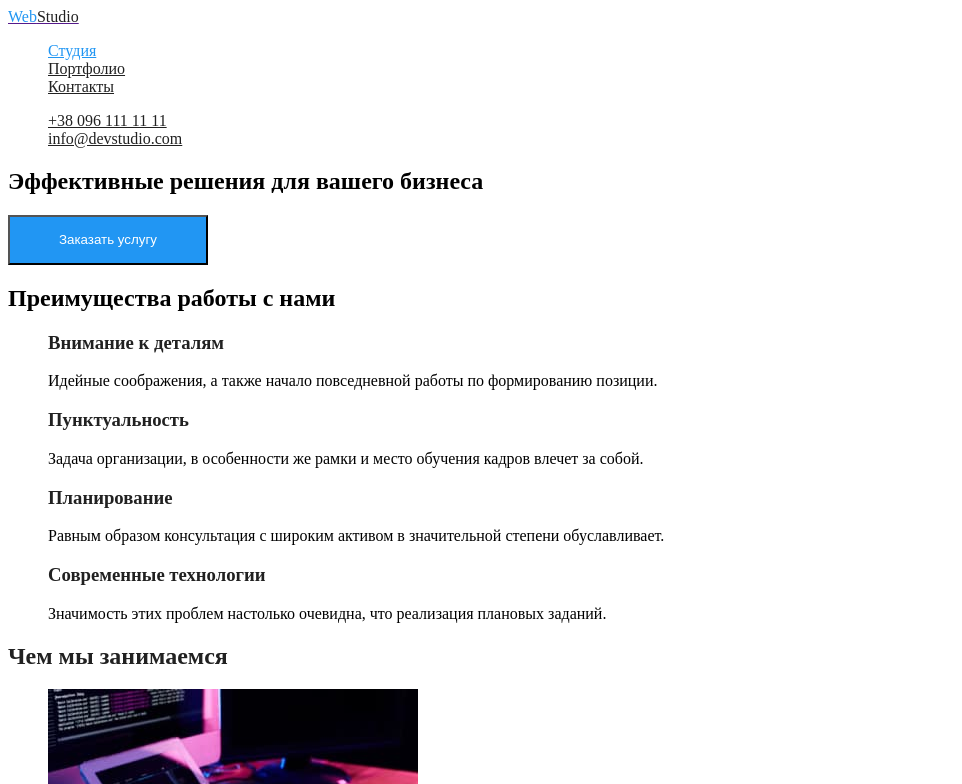
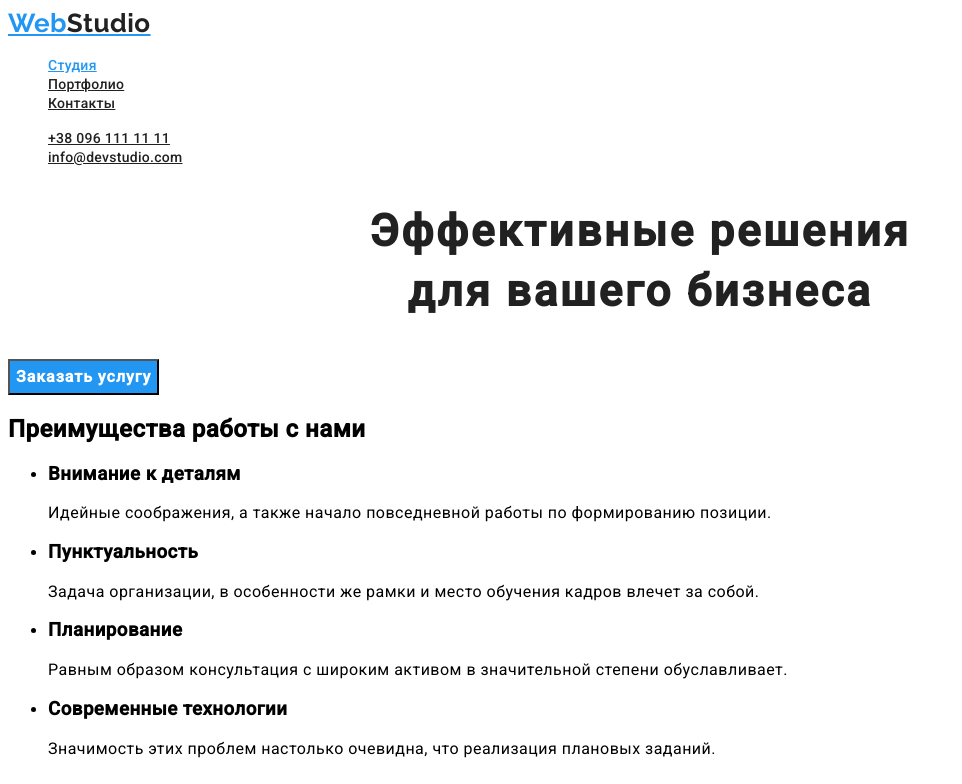
Before and after one commit to Chyharov/goit-markup-hw-02, a plain HTML site: page index.html in a window 1280 px wide. Shown: the top 784 px of the page, without its empty margins (0-962 px from the left). Drawn offline with Linux system fonts and the light colour scheme.

```diff
--- a/css/styles.css
+++ b/css/styles.css
@@ -13,10 +13,18 @@
 body {
   background-color: var(--primary-white-color)
   color: var(--primary-text-color);
+
+  font-family: 'Roboto', sans-serif;
+  letter-spacing: 0.03em;
 }
 
-.logo-blue {
+/* Logo */
+.logo {
+  font-family: 'Raleway', sans-serif;
   color: var(--accent-color);
+  font-weight: 700;
+  font-size: 26px;
+  line-height: 1.19;
 }
 
 .logo-black {
@@ -29,8 +37,17 @@
 
 /* навигация сайта */
 
+button {
+  font-family: inherit;
+}
+
 .site-nav .link {
   color: var(--title-text-color);
+
+  font-weight: 500;
+  font-size: 14px;
+  line-height: 1.14;
+  letter-spacing: 0.02em;
 }
 
 .site-nav .link:hover,
@@ -48,12 +65,24 @@
 }
 
 .hero-title {
+  color: var(--title-text-color);
+
+  font-weight: 900;
+  font-size: 44px;
+  line-height: 1.36;
+  text-align: center;
+  letter-spacing: 0.06em;
 }
 
 /* section */
 
 .section-title {
   color: var(--title-text-color);
+
+font-weight: 700;
+font-size: 36px;
+line-height: 1.7;
+text-align: center;
 }
 
 /* Features */
@@ -71,13 +100,17 @@
   color: var(--title-text-color);
   background-color: var(--primary-white-color);
 
-  width: 200px;
-  height: 50px;
+  font-weight: 700;
+  font-size: 16px;
+  line-height: 1.88;
+  letter-spacing: 0.06em;
+
 }
 
 .button.primary {
   color: var(--primary-white-color);
   background-color: var(--accent-color);
+  font-style: normal;
 }
 
 .button.secondary {
--- a/index.html
+++ b/index.html
@@ -5,7 +5,9 @@
     <meta http-equiv="X-UA-Compatible" content="IE=edge">
     <meta name="viewport" content="width=device-width, initial-scale=1.0">
     <title>Студия</title>
-    <link href="https://fonts.googleapis.com/css2?family=Roboto:wght@400;500;700;900&display=swap" rel="stylesheet" />
+    <link
+        href="https://fonts.googleapis.com/css2?family=Raleway:wght@700&family=Roboto:ital,wght@0,400;0,500;1,700;1,900&display=swap"
+        rel="stylesheet" />
     <link rel="stylesheet" href="./css/styles.css" />
 </head>
 
@@ -14,10 +16,7 @@
     <!-- Шапка сайта -->
     <header>
         <nav>
-            <a href="" class="logo">
-                <span class="logo-blue">Web</span><span class="logo-black">Studio</span>
-            </a>
-
+            <a href="" class="logo">Web<span class="logo-black">Studio</span></a>
             <ul class="site-nav list">
                 <li><a href="" class="link curred">Студия</a></li>
                 <li><a href="./portfolio.html" class="link">Портфолио</a></li>
@@ -37,28 +36,28 @@
 
         <!-- Герой -->
             <Section class="hero">
-                <h1 class="hero-title">Эффективные решения для вашего бизнеса</h1>
+                <h1 class="hero-title">Эффективные решения<br/>для вашего бизнеса</h1>
                 <button type="button" class="button primary">Заказать услугу</button>
             </Section>
 
         <!-- Преимущества -->
         <section>
             <h2>Преимущества работы с нами</h2>
-            <ul class="list">
+            <ul class="feature-list">
                 <li>
-                    <h3 class="section-title">Внимание к деталям</h3>
+                    <h3>Внимание к деталям</h3>
                     <p>Идейные соображения, а также начало повседневной работы по формированию позиции.</p>
                 </li>
                 <li>
-                    <h3 class="section-title">Пунктуальность</h3>
+                    <h3>Пунктуальность</h3>
                     <p>Задача организации, в особенности же рамки и место обучения кадров влечет за собой.</p>
                 </li>
                 <li>
-                    <h3 class="section-title">Планирование</h3>
+                    <h3>Планирование</h3>
                     <p>Равным образом консультация с широким активом в значительной степени обуславливает.</p>
                 </li>
                 <li>
-                    <h3 class="section-title">Современные технологии</h3>
+                    <h3>Современные технологии</h3>
                     <p>Значимость этих проблем настолько очевидна, что реализация плановых заданий.</p>
                 </li>
             </ul>
@@ -105,7 +104,7 @@
     <!-- Подвал -->
     <footer>
         <a href="" class="logo">
-           <span class="logo-blue">Web</span><span class="logo-black">Studio</span>
+        <a href="" class="logo">Web<span class="logo-black">Studio</span></a>
         </a>
 
         <address>
```
Also changed, not shown: portfolio.html (+11 -13 lines).
